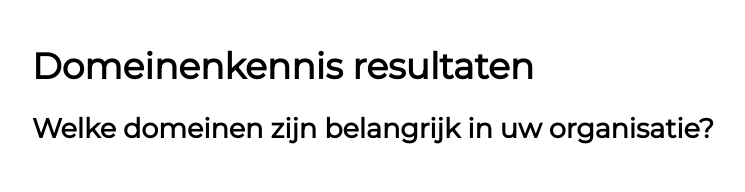
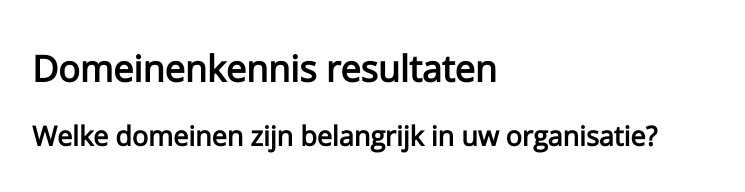
Before and after one commit to DefactoSoftware/Questionnaire, a website built with webpack: page src/results.html in a window 1280 px wide. Shown: the whole page, without its empty margins (12-757 px from the left). Built offline with nearby package versions, Linux system fonts and the light colour scheme; some packages are replaced by stand-ins of ours.

Commit message:
Cleanup styling

```diff
--- a/src/Questions/style.css
+++ b/src/Questions/style.css
@@ -1,22 +1,10 @@
-body {
-  font-family: "Open Sans", sans-serif;
-  font-size: 18px;
-  padding: 2em;
-}
-
-h1,
-h2 {
-  font-family: "Montserrat", sans-serif;
-  margin-top: 0;
-}
-
-h3 {
-  margin-top: 0;
-}
-
 .question {
   border-bottom: 2px solid #f2f2f2;
   padding: 1em 0;
+}
+
+.question:first-child {
+  border-top: 2px solid #f2f2f2;
 }
 
 .options {
--- a/src/results.html
+++ b/src/results.html
@@ -6,8 +6,23 @@
     <!-- <meta http-equiv=X-UA-Compatible content="IE=edge"> -->
     <!-- <meta name=viewport content="width=device-width, initial-scale=1"> -->
     <meta name="description" content="Questionnaire that renders the results as charts">
-    <link href="https://fonts.googleapis.com/css?family=Montserrat|Open+Sans" rel="stylesheet">
+    <link href="https://fonts.googleapis.com/css?family=Open+Sans" rel="stylesheet">
     <link rel="stylesheet" href="<%= htmlWebpackPlugin.files.chunks.main.css %>">
+    <style type="text/css">
+
+    body {
+      font-family: "Open Sans", sans-serif;
+      font-size: 18px;
+      padding: 2em;
+    }
+
+    h1,
+    h2,
+    h3 {
+      margin-top: 0;
+    }
+
+    </style>
   </head>
   <body>
     <h1>Domeinenkennis resultaten</h1>
```
Also changed, not shown: src/index.html (+16 -1 lines).
